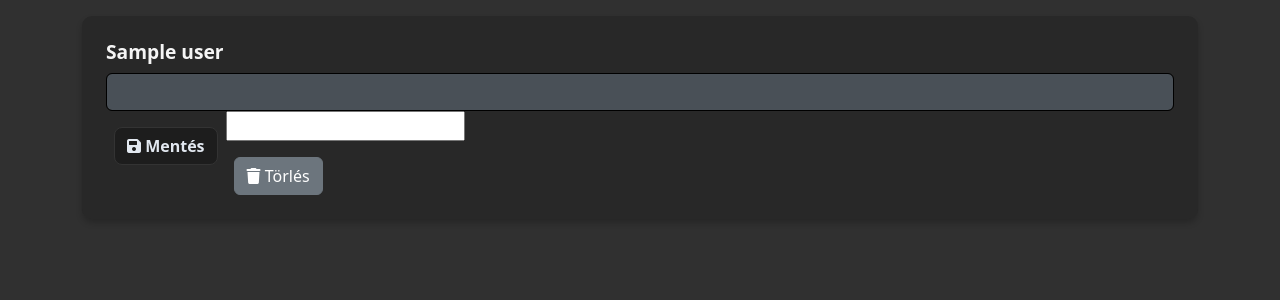
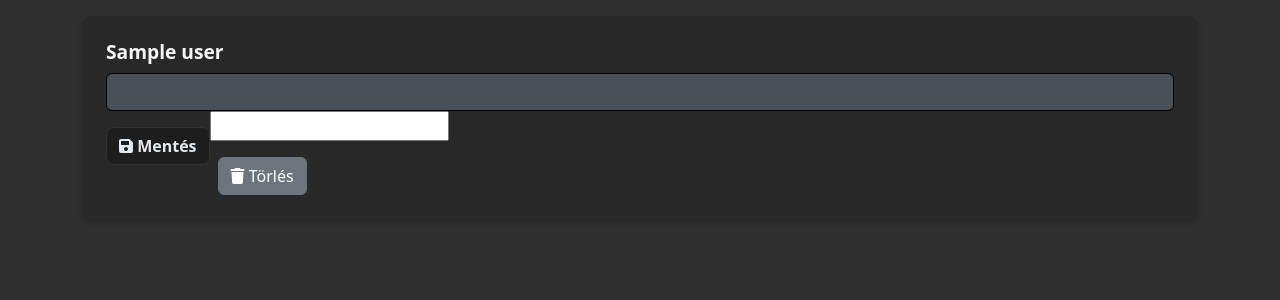
Before and after one commit to zemendaniel/flask-starter, a Python web app: template templates/users/list.html in a window 1280 px wide. Shown: the part 56-356 px from the top of the page. Run offline with Jinja, Linux system fonts and the light colour scheme; the template is opened without the code that fills it: most values are stand-ins (such as "Sample title", 1, 10 or a date in 2020); form fields are guessed from the names that the template uses.

Commit message:
fix users.list buttons margin

```diff
--- a/templates/users/list.html
+++ b/templates/users/list.html
@@ -48,7 +48,7 @@
                 {{ role_form.role(class="form-control") }}
                 {{ role_form.user_id() }}
                 <div class="gomb">
-                    <button type="submit" class=" btn btn-primary-dark mx-2 mt-3">
+                    <button type="submit" class=" btn btn-primary-dark mt-3">
                         <i class="fa-solid fa-floppy-disk"></i> Mentés
                     </button>
                 </div>
```
